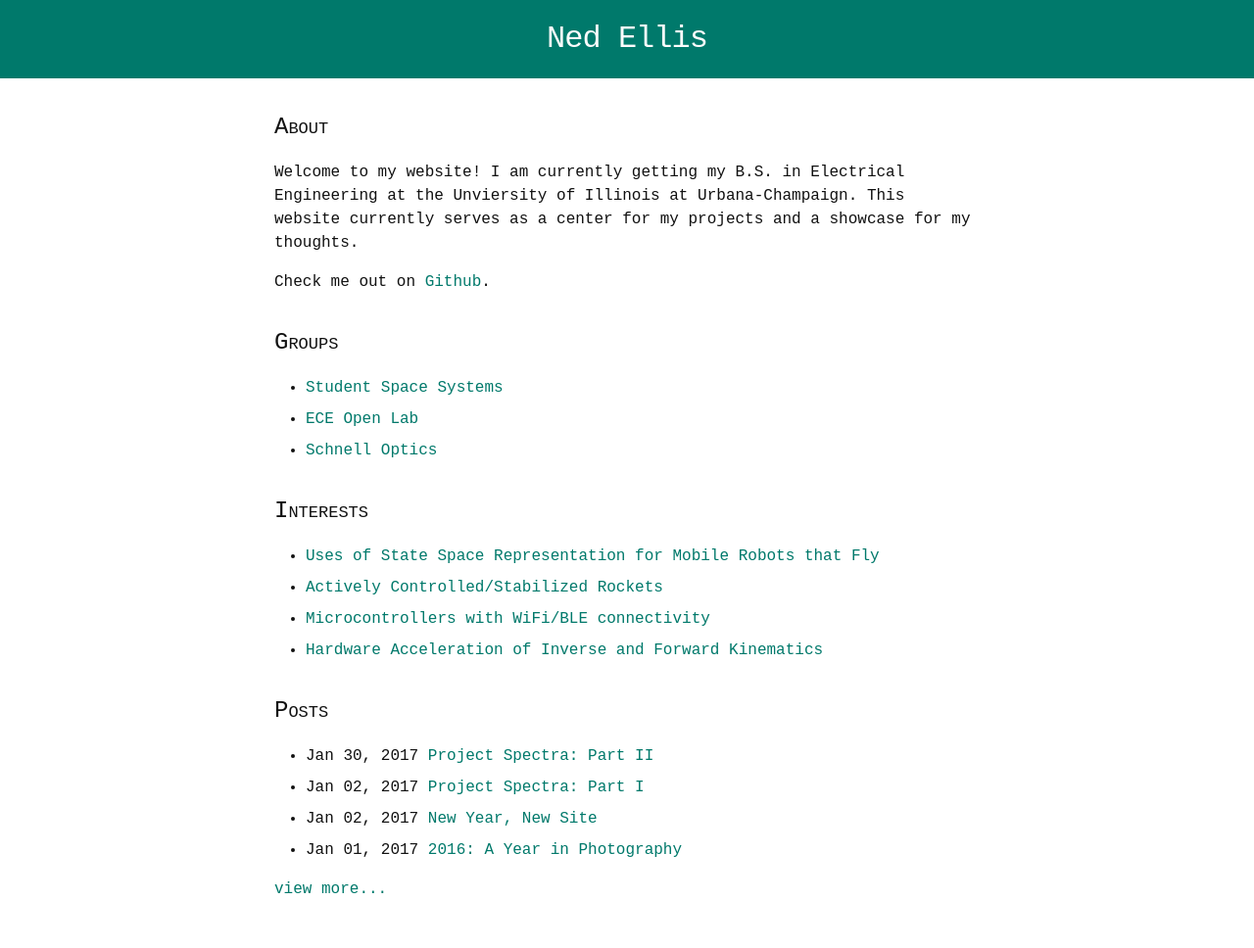
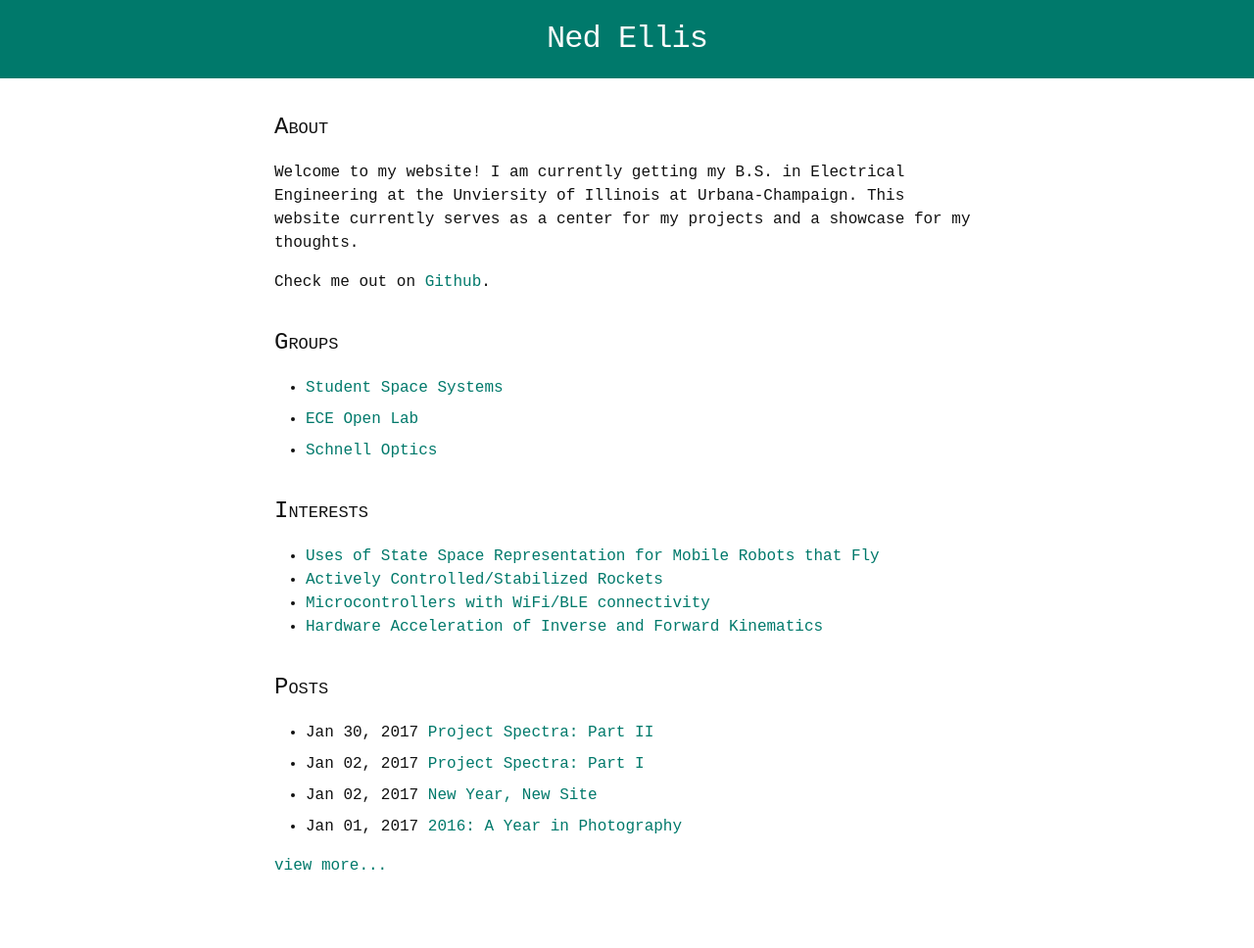
Before and after one commit to epellis/epellis.github.io, a Jekyll site: the page built from index.html, in a window 1280 px wide. Shown: the whole page at 98% size. Built offline with Jekyll 4.4.1, drawn with Linux system fonts in a browser that asks for light colours; some web fonts are replaced; after the commit the page ends 944 px from its top, so only the background shows below that.

Commit message:
small css tweaks

```diff
--- a/index.html
+++ b/index.html
@@ -29,7 +29,7 @@ layout: default
 
 	<section>
 	<h2 class="smallcap">interests</h2>
-	<ul class="post-list">
+	<ul class="post-content">
 		<li>
 			<a>Uses of State Space Representation for Mobile Robots that Fly</a>
 		</li>
```
